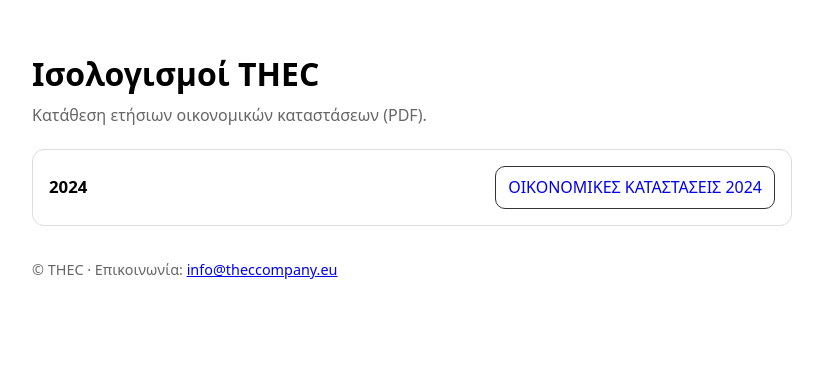
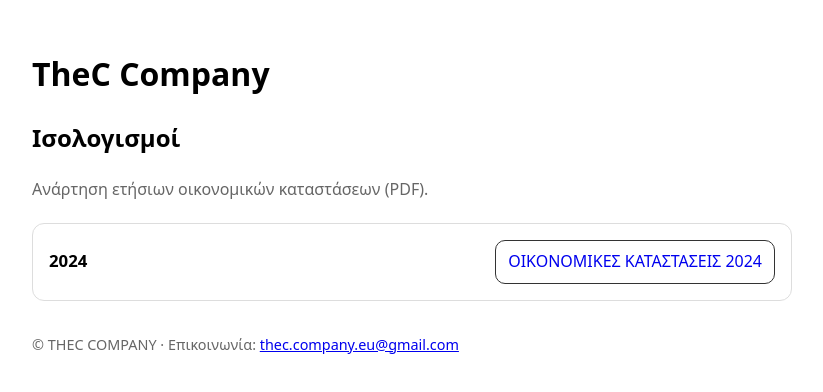
Before and after one commit to theccompanyeu/site, a plain HTML site: page index.html in a window 1280 px wide. Shown: the whole page, without its empty margins (228-1051 px from the left). Drawn offline with Linux system fonts and the light colour scheme.

Commit message:
Update text

```diff
--- a/index.html
+++ b/index.html
@@ -21,14 +21,15 @@
 </head>
 <body>
 <header>
-    <h1>Ισολογισμοί THEC</h1>
-    <p class="note">Κατάθεση ετήσιων οικονομικών καταστάσεων (PDF).</p>
+    <h1>TheC Company</h1>
+    <h2> Ισολογισμοί </h2>
+    <p class="note">Ανάρτηση ετήσιων οικονομικών καταστάσεων (PDF).</p>
 </header>
 
 <section id="list" class="list"></section>
 
 <footer>
-    © THEC · Επικοινωνία: <a href="mailto:info@theccompany.eu">info@theccompany.eu</a>
+    © THEC COMPANY · Επικοινωνία: <a href="mailto:thec.company.eu@gmail.com">thec.company.eu@gmail.com</a>
 </footer>
 
 <script src="data.js"></script>
```
